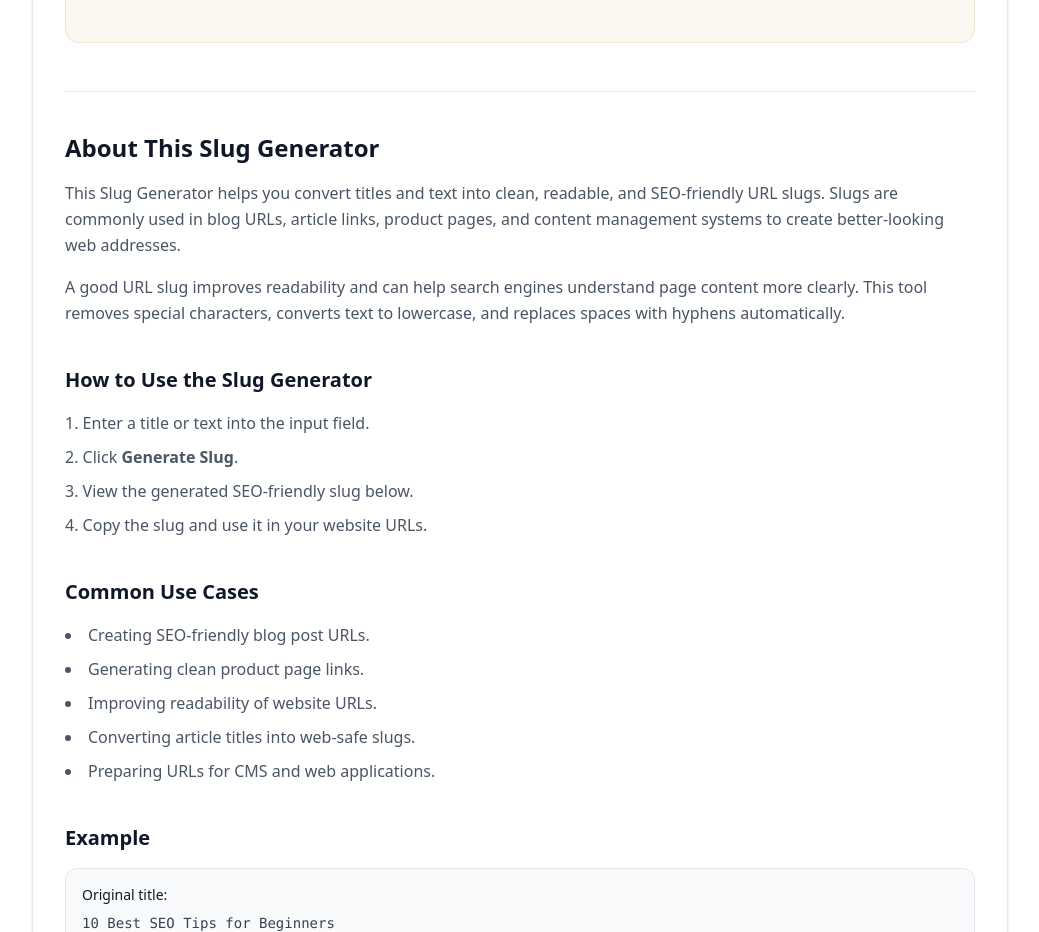
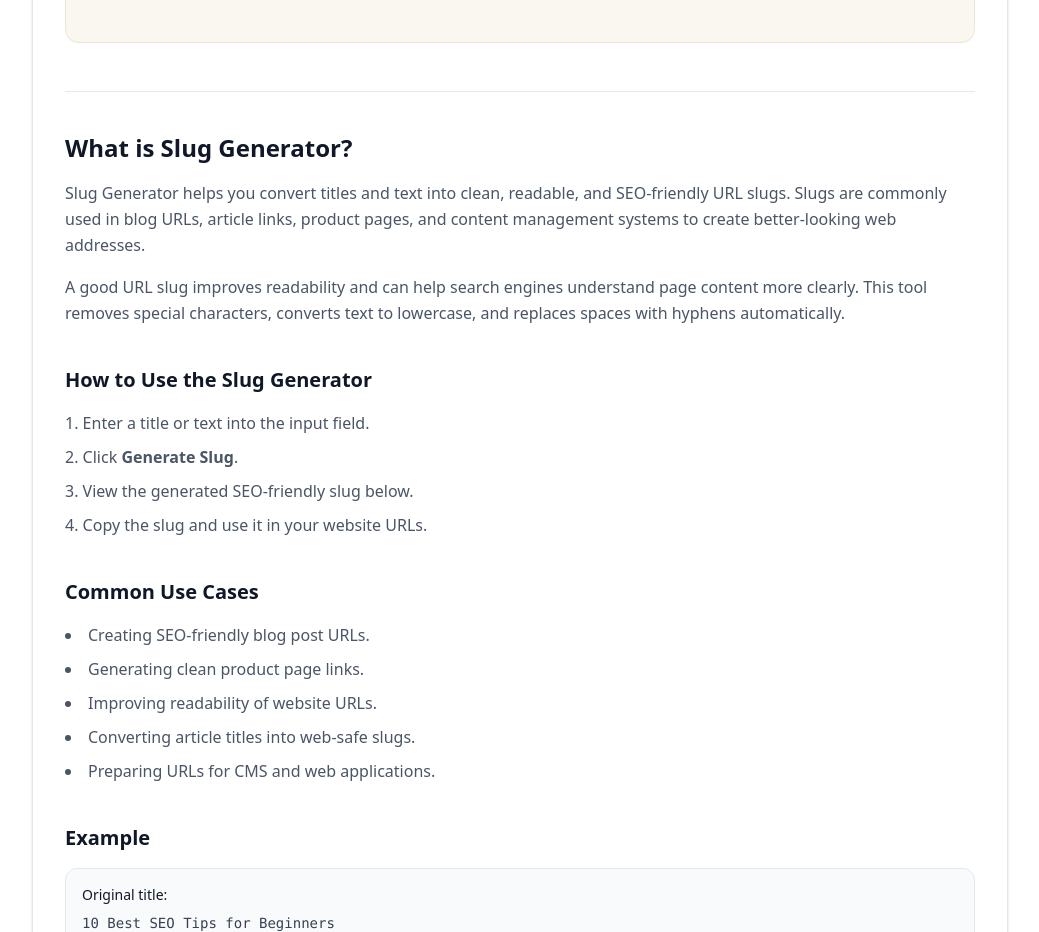
Before and after one commit to vaarunsonawwane-ops/yoryantra-new, a Next.js app: page /tools/slug-generator in a window 1280 px wide. Shown: the part 900-1832 px from the top of the page, without its empty margins (120-1159 px from the left). Built offline with nearby package versions, Linux system fonts and the light colour scheme.

Commit message:
Slug Generator Update ToolClient.tsx

```diff
--- a/app/tools/slug-generator/ToolClient.tsx
+++ b/app/tools/slug-generator/ToolClient.tsx
@@ -88,11 +88,11 @@ export default function ToolClient() {
       <section className="mt-12 border-t border-gray-200 pt-10 space-y-10">
         <div>
           <h2 className="text-2xl font-semibold text-gray-900">
-            About This Slug Generator
+            What is Slug Generator?
           </h2>
 
           <p className="mt-4 text-gray-600 leading-relaxed">
-            This Slug Generator helps you convert titles and text into
+            Slug Generator helps you convert titles and text into
             clean, readable, and SEO-friendly URL slugs. Slugs are commonly
             used in blog URLs, article links, product pages, and content
             management systems to create better-looking web addresses.
```
